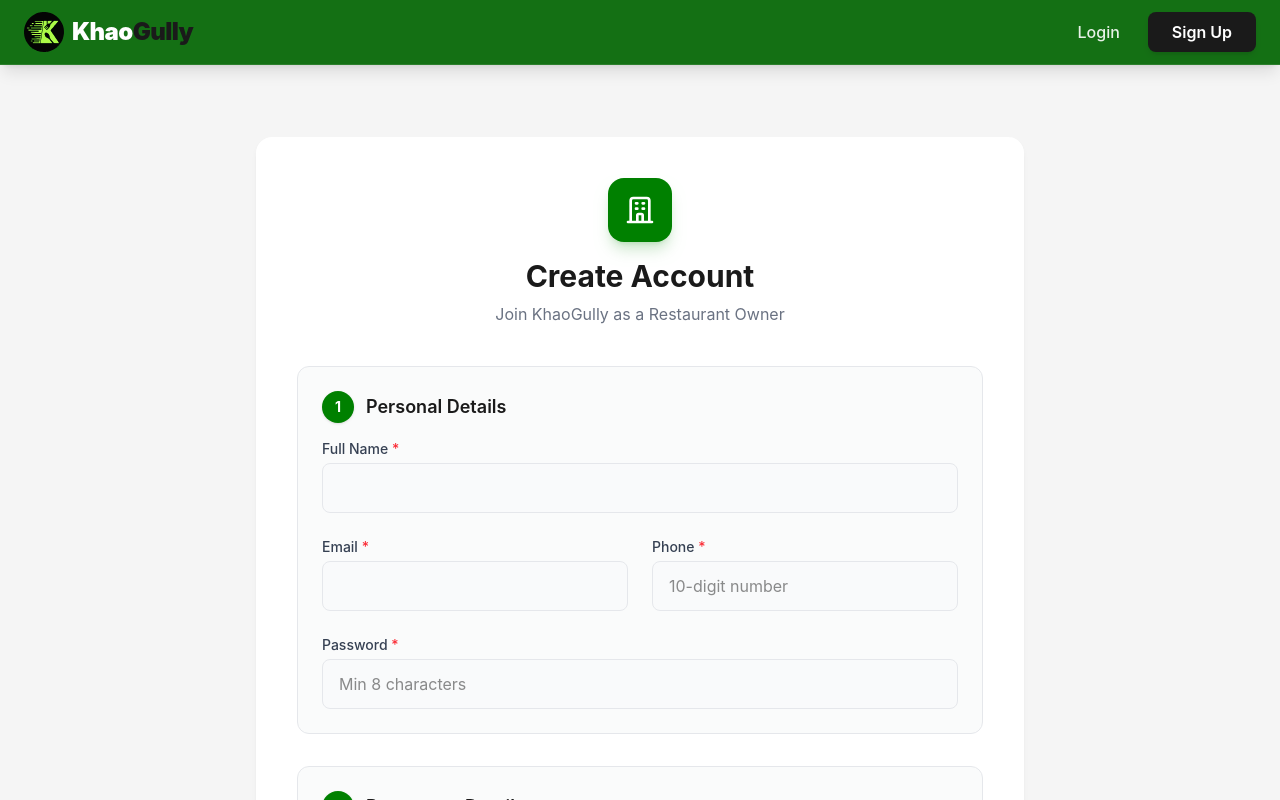
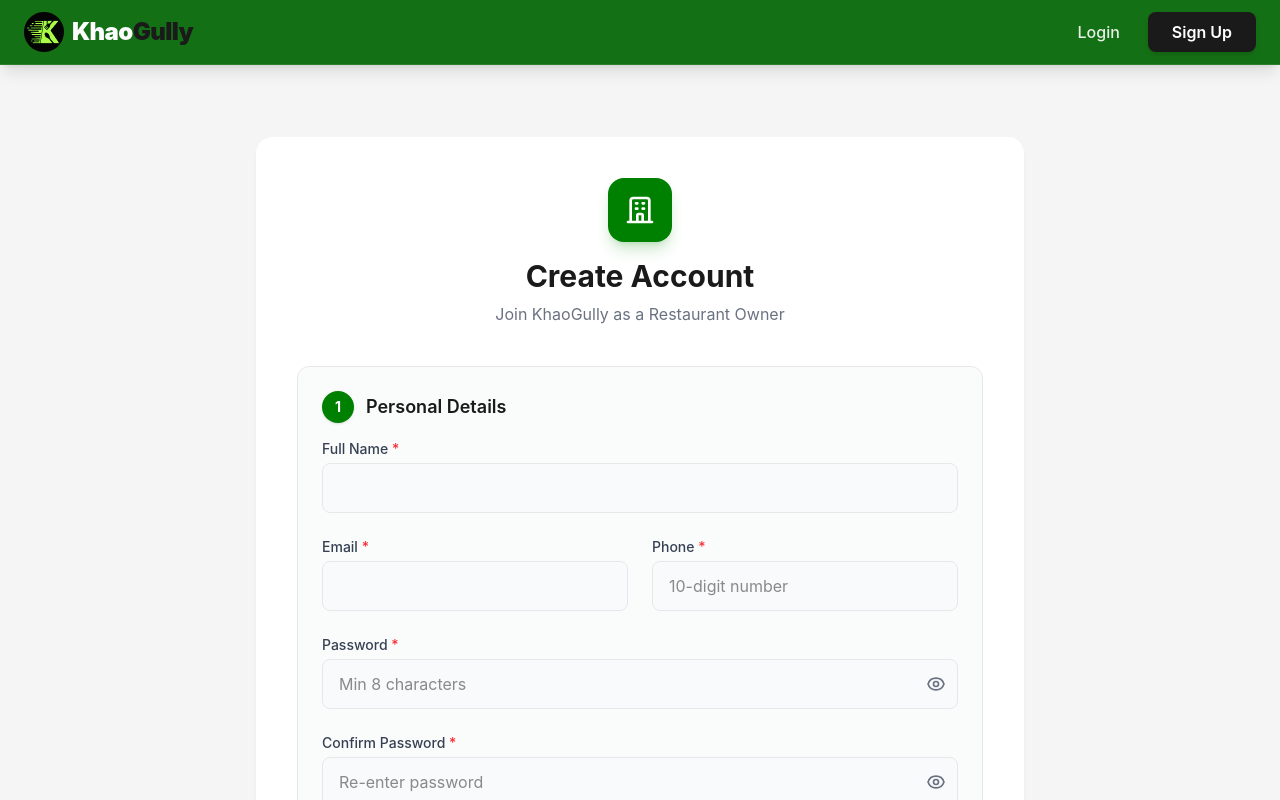
Before and after one commit to Aryan-yadav15/KhaoGully-restraunt-facing, a React (Vite) app in the folder Frontent/: page /signup in a window 1280 px wide. Shown: the top 800 px of the page. Built offline with nearby package versions, Linux system fonts and the light colour scheme; no server answers.

Commit message:
Enhance password visibility options in login and signup forms; add confirm password field in signup

```diff
--- a/Frontent/src/pages/Admin/AdminLogin.tsx
+++ b/Frontent/src/pages/Admin/AdminLogin.tsx
@@ -5,6 +5,7 @@
 
 const AdminLogin = () => {
   const [formData, setFormData] = useState({ email: '', password: '' });
+  const [showPassword, setShowPassword] = useState(false);
   const [error, setError] = useState('');
   const [loading, setLoading] = useState(false);
   const navigate = useNavigate();
@@ -80,14 +81,32 @@
             <label className="block text-sm font-semibold text-secondary mb-2">
               Password
             </label>
+            <div className="relative">
               <input
-              type="password"
+                type={showPassword ? "text" : "password"}
                 value={formData.password}
                 onChange={(e) => setFormData({ ...formData, password: e.target.value })}
-              className="input-field"
+                className="input-field pr-10"
                 placeholder="••••••••"
                 required
               />
+              <button
+                type="button"
+                onClick={() => setShowPassword(!showPassword)}
+                className="absolute right-3 top-1/2 -translate-y-1/2 text-gray-500 hover:text-gray-700"
+              >
+                {showPassword ? (
+                  <svg className="w-5 h-5" fill="none" stroke="currentColor" viewBox="0 0 24 24">
+                    <path strokeLinecap="round" strokeLinejoin="round" strokeWidth="2" d="M13.875 18.825A10.05 10.05 0 0112 19c-4.478 0-8.268-2.943-9.543-7a9.97 9.97 0 011.563-3.029m5.858.908a3 3 0 114.243 4.243M9.878 9.878l4.242 4.242M9.88 9.88l-3.29-3.29m7.532 7.532l3.29 3.29M3 3l3.59 3.59m0 0A9.953 9.953 0 0112 5c4.478 0 8.268 2.943 9.543 7a10.025 10.025 0 01-4.132 5.411m0 0L21 21"></path>
+                  </svg>
+                ) : (
+                  <svg className="w-5 h-5" fill="none" stroke="currentColor" viewBox="0 0 24 24">
+                    <path strokeLinecap="round" strokeLinejoin="round" strokeWidth="2" d="M15 12a3 3 0 11-6 0 3 3 0 016 0z"></path>
+                    <path strokeLinecap="round" strokeLinejoin="round" strokeWidth="2" d="M2.458 12C3.732 7.943 7.523 5 12 5c4.478 0 8.268 2.943 9.542 7-1.274 4.057-5.064 7-9.542 7-4.477 0-8.268-2.943-9.542-7z"></path>
+                  </svg>
+                )}
+              </button>
+            </div>
           </div>
 
           <button
--- a/Frontent/src/pages/Auth/Login.tsx
+++ b/Frontent/src/pages/Auth/Login.tsx
@@ -5,6 +5,7 @@
 
 const Login = () => {
   const [formData, setFormData] = useState({ email: '', password: '' });
+  const [showPassword, setShowPassword] = useState(false);
   const [error, setError] = useState('');
   const [loading, setLoading] = useState(false);
   const navigate = useNavigate();
@@ -113,14 +114,32 @@
             <label className="block text-sm font-semibold text-secondary mb-2">
               Password
             </label>
+            <div className="relative">
               <input
-              type="password"
+                type={showPassword ? "text" : "password"}
                 value={formData.password}
                 onChange={(e) => setFormData({ ...formData, password: e.target.value })}
-              className="input-field"
+                className="input-field pr-10"
                 placeholder="••••••••"
                 required
               />
+              <button
+                type="button"
+                onClick={() => setShowPassword(!showPassword)}
+                className="absolute right-3 top-1/2 -translate-y-1/2 text-gray-500 hover:text-gray-700"
+              >
+                {showPassword ? (
+                  <svg className="w-5 h-5" fill="none" stroke="currentColor" viewBox="0 0 24 24">
+                    <path strokeLinecap="round" strokeLinejoin="round" strokeWidth="2" d="M13.875 18.825A10.05 10.05 0 0112 19c-4.478 0-8.268-2.943-9.543-7a9.97 9.97 0 011.563-3.029m5.858.908a3 3 0 114.243 4.243M9.878 9.878l4.242 4.242M9.88 9.88l-3.29-3.29m7.532 7.532l3.29 3.29M3 3l3.59 3.59m0 0A9.953 9.953 0 0112 5c4.478 0 8.268 2.943 9.543 7a10.025 10.025 0 01-4.132 5.411m0 0L21 21"></path>
+                  </svg>
+                ) : (
+                  <svg className="w-5 h-5" fill="none" stroke="currentColor" viewBox="0 0 24 24">
+                    <path strokeLinecap="round" strokeLinejoin="round" strokeWidth="2" d="M15 12a3 3 0 11-6 0 3 3 0 016 0z"></path>
+                    <path strokeLinecap="round" strokeLinejoin="round" strokeWidth="2" d="M2.458 12C3.732 7.943 7.523 5 12 5c4.478 0 8.268 2.943 9.542 7-1.274 4.057-5.064 7-9.542 7-4.477 0-8.268-2.943-9.542-7z"></path>
+                  </svg>
+                )}
+              </button>
+            </div>
           </div>
 
           <button
--- a/Frontent/src/pages/Auth/Signup.tsx
+++ b/Frontent/src/pages/Auth/Signup.tsx
@@ -21,6 +21,9 @@
     bank_account_holder_name: '',
     upi_id: '',
   });
+  const [confirmPassword, setConfirmPassword] = useState('');
+  const [showPassword, setShowPassword] = useState(false);
+  const [showConfirmPassword, setShowConfirmPassword] = useState(false);
   const [error, setError] = useState('');
   const [loading, setLoading] = useState(false);
 
@@ -59,6 +62,10 @@
     }
     if (!isValidPassword(formData.password)) {
       setError('Password must be at least 8 characters');
+      return;
+    }
+    if (formData.password !== confirmPassword) {
+      setError('Passwords do not match');
       return;
     }
     if (!isRequired(formData.restaurant_name)) {
@@ -169,15 +176,64 @@
                 <label className="block text-sm font-medium text-gray-700 mb-1">
                   Password <span className="text-red-500">*</span>
                 </label>
+                <div className="relative">
                   <input
-                  type="password"
+                    type={showPassword ? "text" : "password"}
                     name="password"
                     value={formData.password}
                     onChange={handleChange}
                     placeholder="Min 8 characters"
-                  className="input-field"
+                    className="input-field pr-10"
                     required
                   />
+                  <button
+                    type="button"
+                    onClick={() => setShowPassword(!showPassword)}
+                    className="absolute right-3 top-1/2 -translate-y-1/2 text-gray-500 hover:text-gray-700"
+                  >
+                    {showPassword ? (
+                      <svg className="w-5 h-5" fill="none" stroke="currentColor" viewBox="0 0 24 24">
+                        <path strokeLinecap="round" strokeLinejoin="round" strokeWidth="2" d="M13.875 18.825A10.05 10.05 0 0112 19c-4.478 0-8.268-2.943-9.543-7a9.97 9.97 0 011.563-3.029m5.858.908a3 3 0 114.243 4.243M9.878 9.878l4.242 4.242M9.88 9.88l-3.29-3.29m7.532 7.532l3.29 3.29M3 3l3.59 3.59m0 0A9.953 9.953 0 0112 5c4.478 0 8.268 2.943 9.543 7a10.025 10.025 0 01-4.132 5.411m0 0L21 21"></path>
+                      </svg>
+                    ) : (
+                      <svg className="w-5 h-5" fill="none" stroke="currentColor" viewBox="0 0 24 24">
+                        <path strokeLinecap="round" strokeLinejoin="round" strokeWidth="2" d="M15 12a3 3 0 11-6 0 3 3 0 016 0z"></path>
+                        <path strokeLinecap="round" strokeLinejoin="round" strokeWidth="2" d="M2.458 12C3.732 7.943 7.523 5 12 5c4.478 0 8.268 2.943 9.542 7-1.274 4.057-5.064 7-9.542 7-4.477 0-8.268-2.943-9.542-7z"></path>
+                      </svg>
+                    )}
+                  </button>
+                </div>
+              </div>
+              <div>
+                <label className="block text-sm font-medium text-gray-700 mb-1">
+                  Confirm Password <span className="text-red-500">*</span>
+                </label>
+                <div className="relative">
+                  <input
+                    type={showConfirmPassword ? "text" : "password"}
+                    value={confirmPassword}
+                    onChange={(e) => setConfirmPassword(e.target.value)}
+                    placeholder="Re-enter password"
+                    className="input-field pr-10"
+                    required
+                  />
+                  <button
+                    type="button"
+                    onClick={() => setShowConfirmPassword(!showConfirmPassword)}
+                    className="absolute right-3 top-1/2 -translate-y-1/2 text-gray-500 hover:text-gray-700"
+                  >
+                    {showConfirmPassword ? (
+                      <svg className="w-5 h-5" fill="none" stroke="currentColor" viewBox="0 0 24 24">
+                        <path strokeLinecap="round" strokeLinejoin="round" strokeWidth="2" d="M13.875 18.825A10.05 10.05 0 0112 19c-4.478 0-8.268-2.943-9.543-7a9.97 9.97 0 011.563-3.029m5.858.908a3 3 0 114.243 4.243M9.878 9.878l4.242 4.242M9.88 9.88l-3.29-3.29m7.532 7.532l3.29 3.29M3 3l3.59 3.59m0 0A9.953 9.953 0 0112 5c4.478 0 8.268 2.943 9.543 7a10.025 10.025 0 01-4.132 5.411m0 0L21 21"></path>
+                      </svg>
+                    ) : (
+                      <svg className="w-5 h-5" fill="none" stroke="currentColor" viewBox="0 0 24 24">
+                        <path strokeLinecap="round" strokeLinejoin="round" strokeWidth="2" d="M15 12a3 3 0 11-6 0 3 3 0 016 0z"></path>
+                        <path strokeLinecap="round" strokeLinejoin="round" strokeWidth="2" d="M2.458 12C3.732 7.943 7.523 5 12 5c4.478 0 8.268 2.943 9.542 7-1.274 4.057-5.064 7-9.542 7-4.477 0-8.268-2.943-9.542-7z"></path>
+                      </svg>
+                    )}
+                  </button>
+                </div>
               </div>
             </div>
           </div>
--- a/Frontent/src/pages/Orders/OrdersPage.tsx
+++ b/Frontent/src/pages/Orders/OrdersPage.tsx
@@ -343,7 +343,7 @@
                   <svg className="w-5 h-5" fill="none" stroke="currentColor" viewBox="0 0 24 24">
                     <path strokeLinecap="round" strokeLinejoin="round" strokeWidth="2" d="M5 13l4 4L19 7" />
                   </svg>
-                  {markingSent ? 'Marking...' : 'Confirm Pickup'}
+                  {markingSent ? 'Marking...' : 'Confirm Driver Pickup'}
                 </button>
               </div>
 
```
Lines whose indentation alone changed are shown as unchanged.
